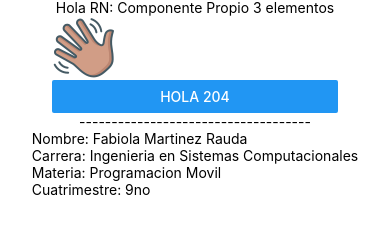
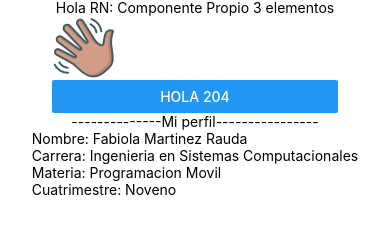
Before and after one commit to Mtz-Fabiola/PM204, a React Native app in the folder Practica5/miapp2/: screen / in a window 390 px wide. Shown: the part 398-632 px from the top of the page. Built offline with nearby package versions, Linux system fonts and the light colour scheme.

Commit message:
Estructura y Componentes
Componentes nativos y propios

```diff
--- a/Practica5/miapp2/App.js
+++ b/Practica5/miapp2/App.js
@@ -20,7 +20,7 @@ export default function App() {
       <Text>------------------------------------</Text>
       <Saludo2/>
 
-      <Text>------------------------------------</Text>
+      <Text>--------------Mi perfil----------------</Text>
       <Perfil/>
 
       <StatusBar style="auto" />
--- a/Practica5/miapp2/components/Perfil.js
+++ b/Practica5/miapp2/components/Perfil.js
@@ -1,3 +1,4 @@
+
 import { Text } from "react-native";
 import { View } from "react-native-web";
 
@@ -8,7 +9,7 @@ export const Perfil=()=>{
                 <Text>Nombre: Fabiola Martinez Rauda</Text>
                 <Text>Carrera: Ingenieria en Sistemas Computacionales</Text>
                 <Text>Materia: Programacion Movil</Text>
-                <Text>Cuatrimestre: 9no </Text>
+                <Text>Cuatrimestre: Noveno </Text>
 
             </View>
 
```
